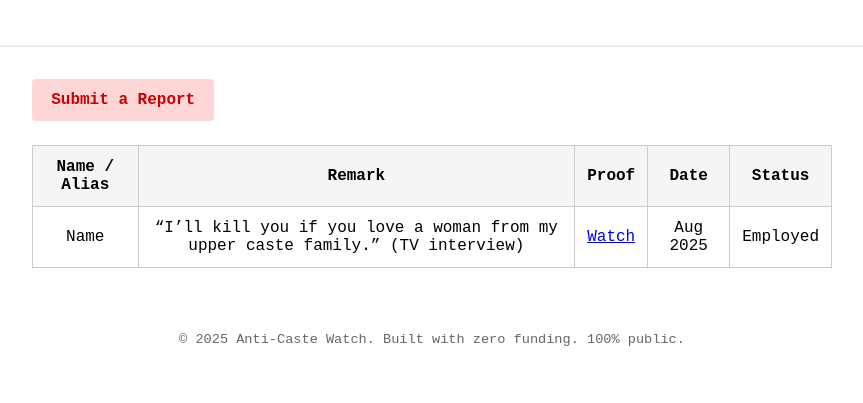
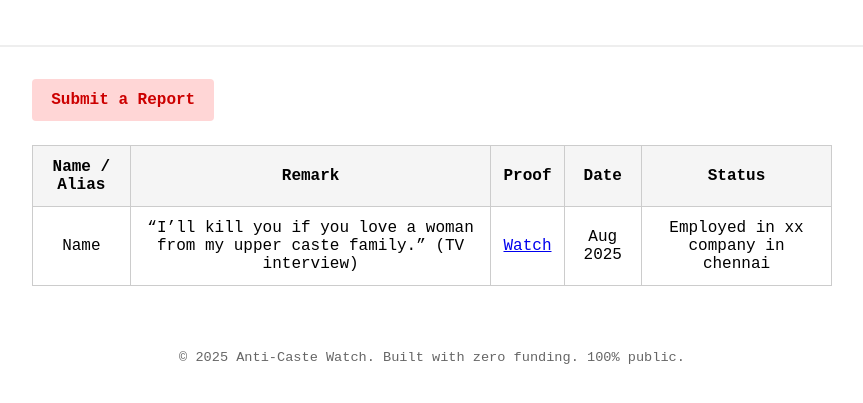
Before and after one commit to anticastewatch/anticastewatch.github.io, a plain HTML site: page index.html in a window 1280 px wide. Shown: the part 199-602 px from the top of the page, without its empty margins (208-1071 px from the left). Drawn offline with Linux system fonts and the light colour scheme; a web font is replaced by a local one.

Commit message:
Update index.html

```diff
--- a/index.html
+++ b/index.html
@@ -119,7 +119,7 @@
           <td>“I’ll kill you if you love a woman from my upper caste family.” (TV interview)</td>
           <td><a href="https://drive.google.com/YOUR_PROOF_LINK" target="_blank">Watch</a></td>
           <td>Aug 2025</td>
-          <td>Employed</td>
+          <td>Employed in xx company in chennai</td>
         </tr>
         <!-- Add more rows below -->
       </tbody>
```
